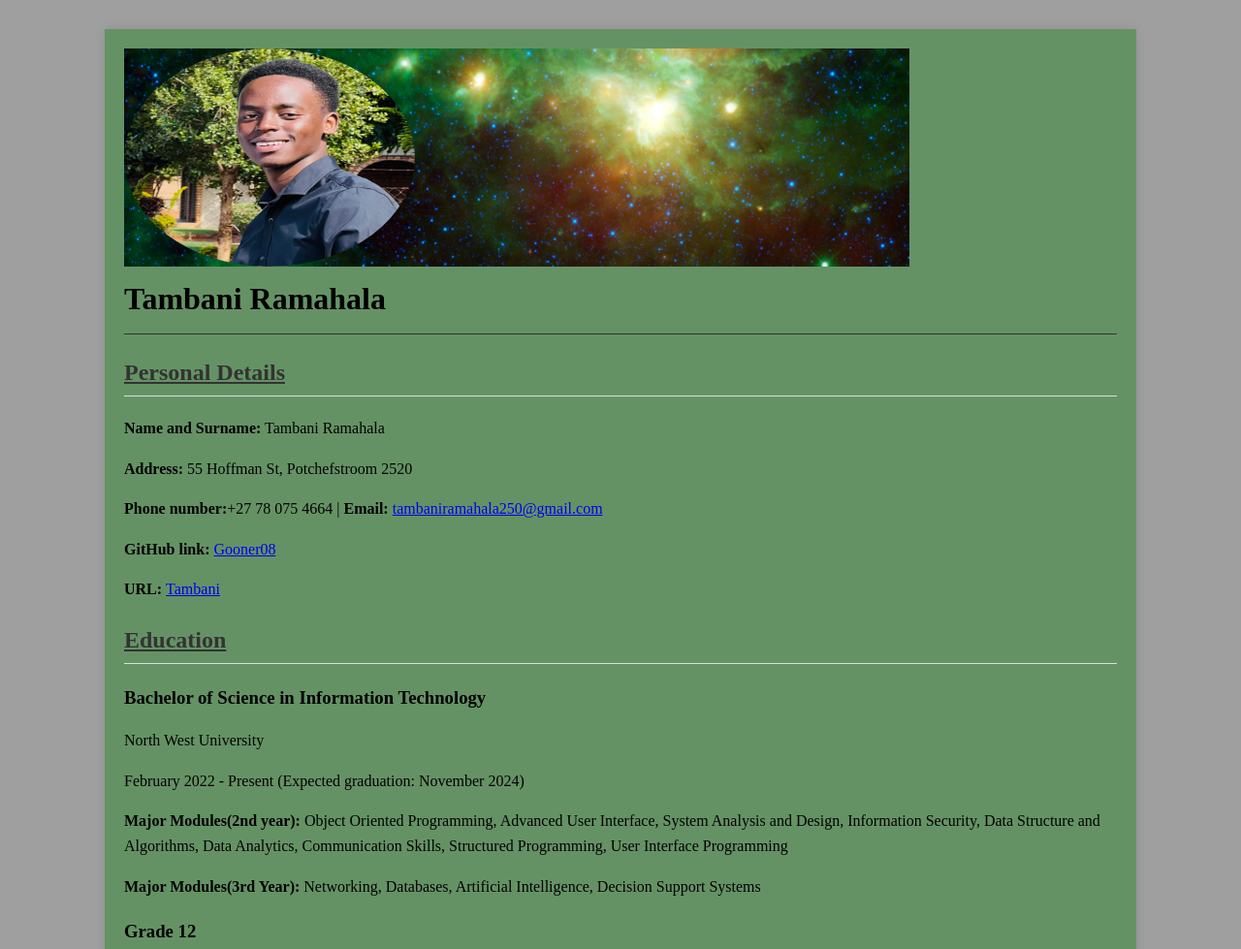
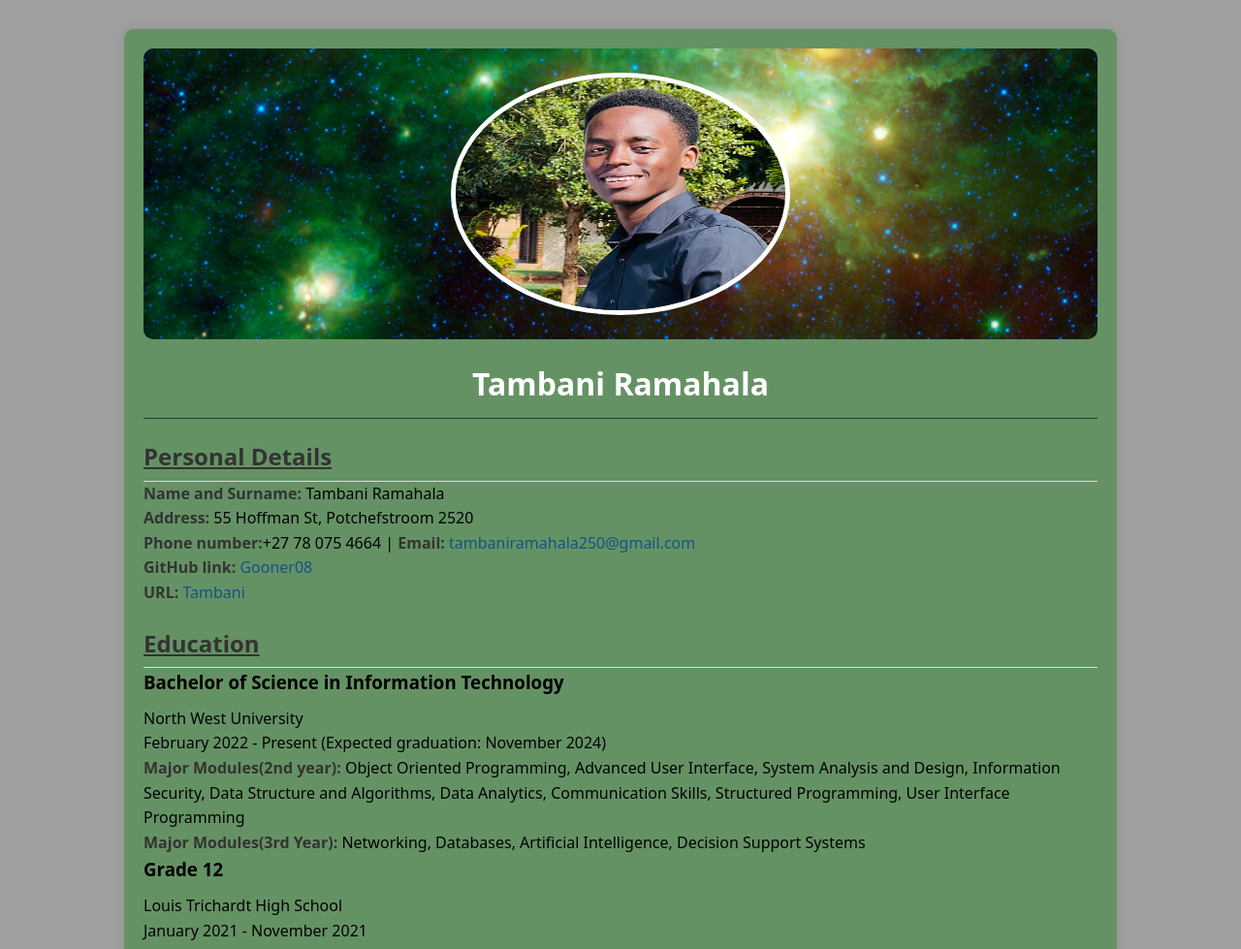
Before and after one commit to VendaBruceWayne/Virtual_CV, a plain HTML site: page index.html in a window 1280 px wide. Shown: the top 979 px of the page at 97% size. Drawn offline with Linux system fonts and the light colour scheme.

Commit message:
Update styles.css

```diff
--- a/styles.css
+++ b/styles.css
@@ -1,41 +1,52 @@
-body {
-    font-family: 'Times New Roman', Times, serif;
-    line-height: 1.6;
-    background-color: #a09f9f;
+* {
+    box-sizing: border-box;
     margin: 0;
     padding: 0;
 }
+
+body {
+    font-family: system-ui, -apple-system, BlinkMacSystemFont, 'Segoe UI', Roboto, Oxygen, Ubuntu, Cantarell, 'Open Sans', 'Helvetica Neue', sans-serif;
+    line-height: 1.6;
+    background-color: #a09f9f;
+}
+
 .profile-container {
     position: relative;
-    display: inline-block;
-    width: 810px;
-    height: 225px;
+    display: flex;
+    flex-direction: column;
+    align-items: center;
+    justify-content: center;
+    width: 100%;
+    height: 300px;
     background-image: url('background.jpg');
     background-size: cover;
     background-position: center;
+    overflow: hidden;
+    border-radius: 10px;
+    margin-bottom: 20px;
+}
 
-    overflow: hidden;
+.profilePic-img {
+    width: 350px;
+    height: 250px;
+    border-radius: 50%;
+    transition: transform 0.75s ease, box-shadow 0.75s ease;
+    border: 5px solid #fff;
 }
-.profilePic-img {
-    width: 300px;
-    height: 225px;
-     border-radius: 50%;
-    transition: transform 0.75s ease, box-shadow 0.75s ease;
-}
+
 .profilePic-img:hover {
     transform: scale(1.1);
     box-shadow: 0 0 15px rgba(27, 211, 88, 0.8);
 }
 
-
 .container {
     width: 80%;
-    margin: auto;
-    overflow: hidden;
+    margin: 30px auto;
     padding: 20px;
     background: rgb(101, 146, 101);
-    box-shadow: 0 0 10px rgba(0,0,0,0.1);
-    margin-top: 30px;
+    box-shadow: 0 0 10px rgba(0, 0, 0, 0.1);
+    border-radius: 10px;
+    animation: fadeIn 1s ease-in-out;
 }
 
 header, section {
@@ -46,10 +57,14 @@ header h1 {
     margin: 0;
     padding-bottom: 10px;
     border-bottom: 1px solid #333;
+    text-align: center;
+    color: #fff;
 }
 
 header p {
     margin: 5px 0;
+    text-align: center;
+    color: #fff;
 }
 
 h2 {
@@ -57,7 +72,6 @@ h2 {
     border-bottom: 1px solid #ddd;
     padding-bottom: 5px;
     text-decoration: underline;
-
 }
 
 h3 {
@@ -75,3 +89,46 @@ ul li {
     padding: 10px;
     border-left: 5px solid #333;
 }
+
+@keyframes fadeIn {
+    from {
+        opacity: 0;
+        transform: translateY(10px);
+    }
+    to {
+        opacity: 1;
+        transform: translateY(0);
+    }
+}
+
+a {
+    color: hsla(211, 94%, 28%, 0.822);
+    text-decoration: none;
+    transition: transform 0.3s ease, font-size 0.3s ease;
+}
+
+a:hover {
+    transform: scale(1.1);
+    font-size: 1.1em;
+    text-decoration: underline;
+}
+
+strong {
+    color: #333;
+}
+
+@media (max-width: 768px) {
+    .container {
+        width: 90%;
+        padding: 15px;
+    }
+
+    .profile-container {
+        height: 250px;
+    }
+
+    .profilePic-img {
+        width: 120px;
+        height: 120px;
+    }
+}
```
